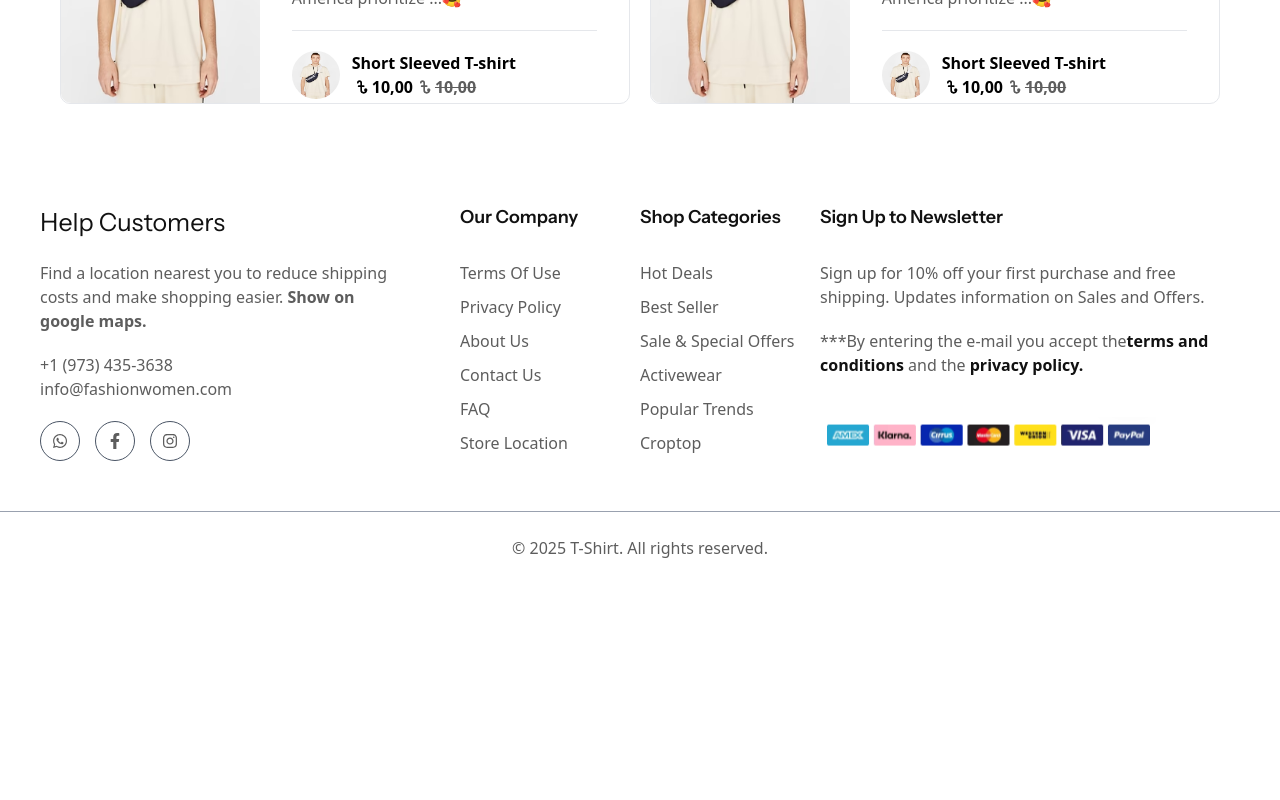
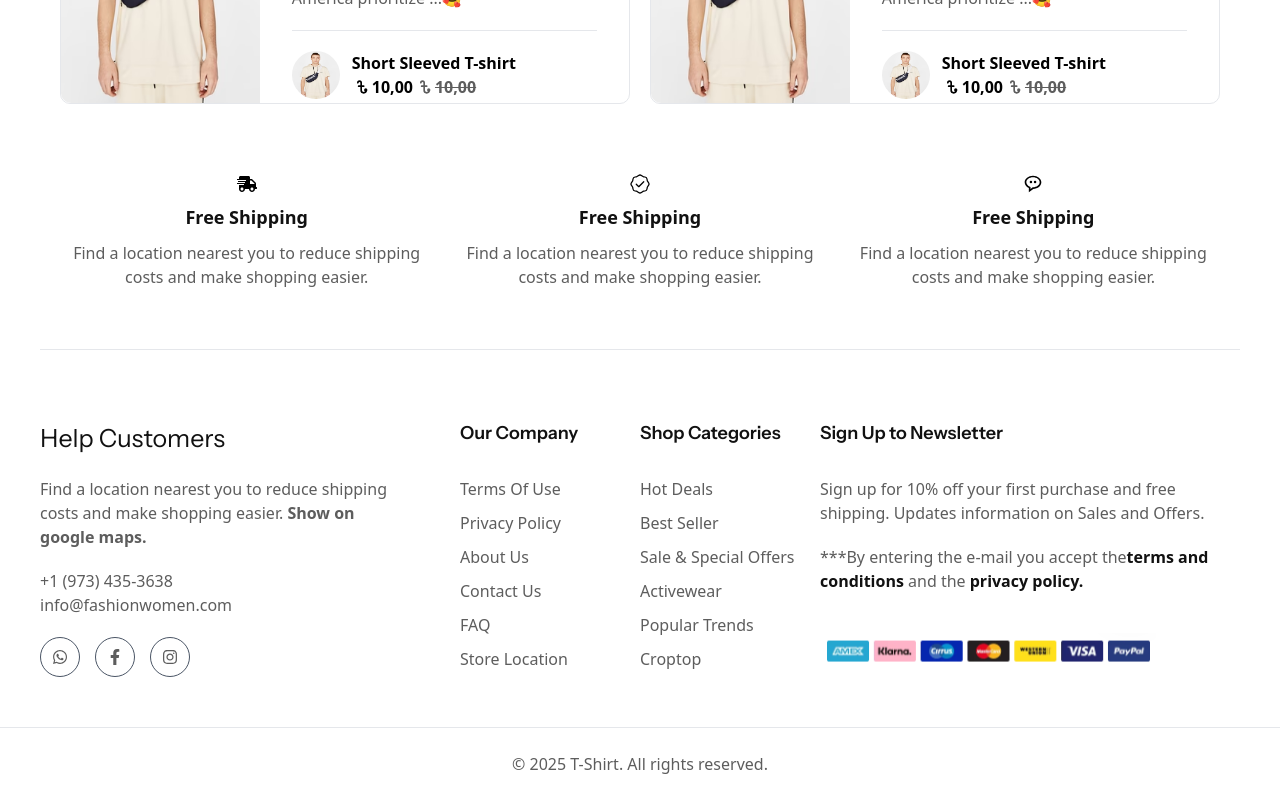
Before and after one commit to HmSani6699/T-Shirt-Ecommerce, a React (Vite) app: page / in a window 1280 px wide. Shown: the part 3235-4035 px from the top of the page. Before the commit the page ends 3819 px from the top, so only its background shows below. Built offline with nearby package versions, Linux system fonts and the light colour scheme.

Commit message:
added service

```diff
--- a/src/Pages/Footer/Footer.jsx
+++ b/src/Pages/Footer/Footer.jsx
@@ -4,7 +4,7 @@ import bank from "../../../public/Images/bank.png";
 const Footer = () => {
   return (
     <div>
-      <div className="max-w-[1200px] mx-auto lg:flex  pt-[50px] lg:px-0 px-5 mt-[50px]">
+      <div className="max-w-[1200px] mx-auto lg:flex  lg:pt-[50px] lg:px-0 px-5 mt-5">
         <div className="w-full lg:w-[35%] lg:pr-[50px] ">
           <h1 className="text-text-black text-[25px] font-instrument">
             Help Customers
@@ -74,7 +74,7 @@ const Footer = () => {
           <img className="mt-10" src={bank} alt="bank" />
         </div>
       </div>
-      <p className="border-t  border-gray-400 py-6 mt-[50px] text-center text-text-gray">
+      <p className="border-t  border-gray-200 py-6 mt-[50px] text-center text-text-gray">
         © 2025 T-Shirt. All rights reserved.
       </p>
     </div>
--- a/src/Pages/Home/Home/Home.jsx
+++ b/src/Pages/Home/Home/Home.jsx
@@ -5,6 +5,7 @@ import BestSelling from "../BestSelling/BestSelling";
 import BigDeals from "../BigDeals/BigDeals";
 import TrendingOutfits from "../TrendingOutfits/TrendingOutfits";
 import CustomerSay from "../CustomerSay/CustomerSay";
+import ServiceHighlights from "../ServiceHighlights/ServiceHighlights";
 
 const Home = () => {
   return (
@@ -15,6 +16,7 @@ const Home = () => {
       <BigDeals />
       <TrendingOutfits />
       <CustomerSay />
+      <ServiceHighlights />
     </div>
   );
 };
--- /dev/null
+++ b/src/Pages/Home/ServiceHighlights/ServiceHighlights.jsx
@@ -0,0 +1,59 @@
+import React from "react";
+import { BiMessageRoundedDots } from "react-icons/bi";
+import { FaShippingFast } from "react-icons/fa";
+import { GoVerified } from "react-icons/go";
+import { IoShieldCheckmarkOutline } from "react-icons/io5";
+
+const ServiceHighlights = () => {
+  return (
+    <div className="lg:mt-[70px] mt-[50px] max-w-[1200px] mx-auto flex flex-col items-center justify-center px-5 border-b border-gray-200 lg:pb-[60px] pb-[50px]">
+      <div className=" lg:hidden">
+        <div className="flex flex-col items-center justify-center text-center">
+          <FaShippingFast className="text-[20px]" />
+          <h2 className="text-[18px] text-text-black font-semibold my-2.5">
+            Free Shipping
+          </h2>
+          <p className="text-text-gray">
+            Find a location nearest you to reduce shipping costs and make
+            shopping easier.
+          </p>
+        </div>
+      </div>
+
+      <div className="hidden lg:flex items-center justify-between gap-5  ">
+        <div className="flex flex-col items-center justify-center text-center">
+          <FaShippingFast className="text-[20px]" />
+          <h2 className="text-[18px] text-text-black font-semibold my-2.5">
+            Free Shipping
+          </h2>
+          <p className="text-text-gray">
+            Find a location nearest you to reduce shipping costs and make
+            shopping easier.
+          </p>
+        </div>
+        <div className="flex flex-col items-center justify-center text-center">
+          <GoVerified className="text-[20px]" />
+          <h2 className="text-[18px] text-text-black font-semibold my-2.5">
+            Free Shipping
+          </h2>
+          <p className="text-text-gray">
+            Find a location nearest you to reduce shipping costs and make
+            shopping easier.
+          </p>
+        </div>
+        <div className="flex flex-col items-center justify-center text-center">
+          <BiMessageRoundedDots className="text-[20px]" />
+          <h2 className="text-[18px] text-text-black font-semibold my-2.5">
+            Free Shipping
+          </h2>
+          <p className="text-text-gray">
+            Find a location nearest you to reduce shipping costs and make
+            shopping easier.
+          </p>
+        </div>
+      </div>
+    </div>
+  );
+};
+
+export default ServiceHighlights;
```
